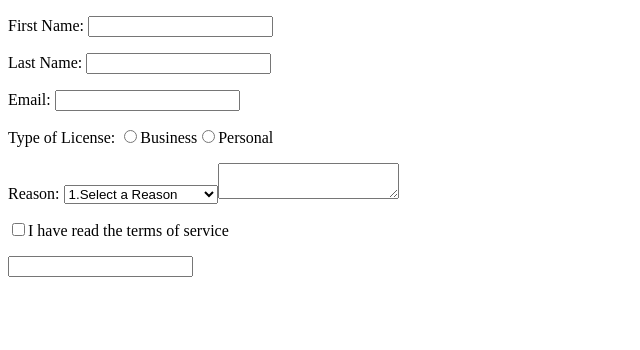
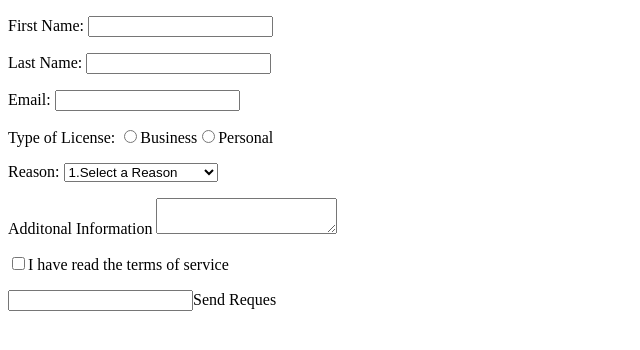
Before and after one commit to naiimabdi/naiimabdi.github.io, a plain HTML site: page ContactUs.html in a window 1280 px wide. Shown: the whole page, without its empty margins (0-640 px from the left). Drawn offline with Linux system fonts and the light colour scheme.

Commit message:
Update ContactUs.html

```diff
--- a/ContactUs.html
+++ b/ContactUs.html
@@ -16,16 +16,17 @@
                      <option value="1.Select a Reason">1.Select a Reason</option>
                      <option value="2.Software Support">2.Software Support</option>
                      <option value="3.Hardware Support">3.Information Request</option>
-                     </selection>
+                     </select>
                      </p>
 
 
-        </p>Additonal Information
+        <p>Additonal Information
             <textarea name="Additional Inforation"></textarea><br/>  </p>
 
 
          <p>
            <input type="checkbox" name="text"/>I have read the terms of service<br/>  </p>
 
-          <p> <input type="Send Request"/><br/></p>
-          </html>
+          <p> <input type="Send Request"/>Send Reques<br/></p>
+  </table
+   ></html>
```
